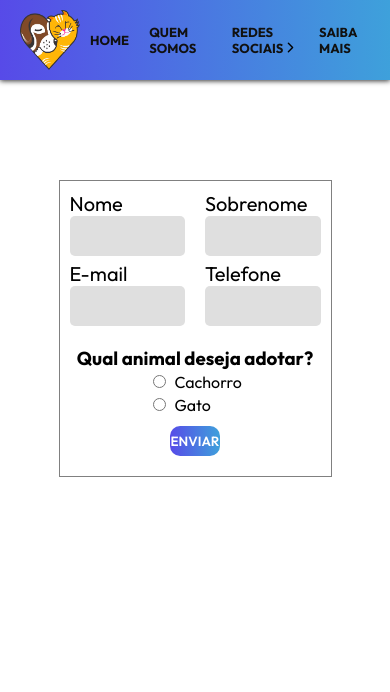
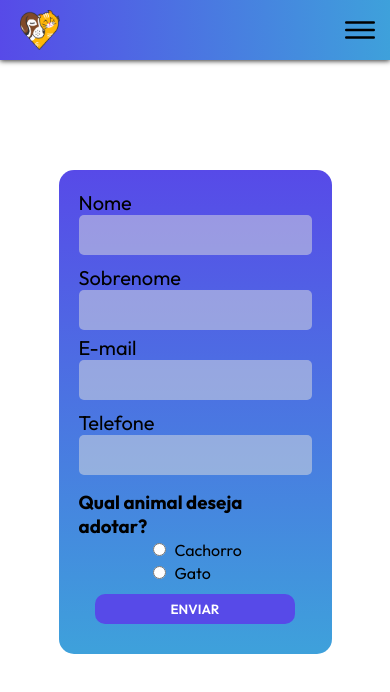
Before and after one commit to JohnatanBarbosa/Formulario_de_adocao.github.io, a plain HTML site: page index.html in a window 390 px wide. Drawn offline with nearby package versions, Linux system fonts and the light colour scheme; a web font is replaced by a local one.

Commit message:
ultimas alterações e adição do mobile first

```diff
--- a/CSS/style.css
+++ b/CSS/style.css
@@ -20,6 +20,15 @@ header .logo{
   width: 60px;
   height: 60px;
   margin-left: 10px;
+}
+header .btn-menu{
+  display: none;
+  width: 40px;
+  height: 40px;
+  background: url(/assets/menu.svg);
+  background-size: cover;
+  background-repeat: no-repeat;
+
 }
 
 header .box-menu{
@@ -80,9 +89,10 @@ header .box-menu .outline.active{
 .form-box{
   position: relative;
   width: 70%;
-  margin: 100px auto;
-  padding: 10px;
-  border: 1px solid grey;
+  margin: 110px auto;
+  padding: 20px;
+  background: linear-gradient(180deg, #574ae8 0%, #3ea1db 100%);
+  border-radius: 15px;
 
 }
 .form-box.clicado{
@@ -113,11 +123,13 @@ header .box-menu .outline.active{
 .form-box .contact input{
   width: 100%;
   height: 40px;
+  padding: 10px;
   font-size: 20px;
   border: none;
   border-radius: 5px;
   background-color: rgb(223, 223, 223);
   outline: none;
+  opacity: 0.5;
 }
 /* Email e Telefone */
 .form-box .contact-2{
@@ -144,7 +156,9 @@ header .box-menu .outline.active{
 .form-box .contact-2 input{
   width: 100%;
   height: 40px;
+  padding: 10px;
   font-size: 20px;
+  opacity: 0.5;
   outline: none;
   border: none;
   border-radius: 5px;
@@ -173,6 +187,7 @@ header .box-menu .outline.active{
 }
 .select-animal .input-2 input{
   margin: 5px;
+  cursor: pointer;
 }
 
 /* Select cachorro ou gato */
@@ -190,6 +205,8 @@ header .box-menu .outline.active{
 }
 
 /* Tamanho do animal */
+
+/* Cachorro */
 .tamanho-cachorro{
   display: none;
   justify-content: center;
@@ -211,11 +228,14 @@ header .box-menu .outline.active{
 }
 .tamanho-cachorro input{
   margin: 5px;
+  cursor: pointer;
 }
 .tamanho-cachorro.box{
   display: flex;
 }
 
+
+/* Gato */
 
 .tamanho-gato{
   display: none;
@@ -224,9 +244,11 @@ header .box-menu .outline.active{
   flex-direction: column;
   margin-top: 10px;
   width: 100%;
+
 }
 .tamanho-gato input{
   margin: 5px;
+  cursor: pointer;
 }
 .tamanho-gato .tamanho-imagem{
   width: 100px;
@@ -248,21 +270,25 @@ header .box-menu .outline.active{
 .botao{
   display: block;
   border: none;
-  width: 20%;
+  width: 200px;
   height: 30px;
   text-transform: uppercase;
   font-family: 'Outfit';
   font-weight: 600;
   margin: 10px auto;
   border-radius: 10px;
-  background: linear-gradient(88.27deg, #574ae8 0%, #3ea1db 100%);
+  background-color: #574ae8;
   color: #fff;
+  transition: 0.2s linear;
 
 }
 .botao:hover{
-  background: linear-gradient(88.27deg, #463aca 0%, #3383b1 100%);
   cursor: pointer;
+  background-color: #3ea1db;
+  letter-spacing: 1px;
+
 }
+
 
 /* Mensagem final */
 
--- a/index.html
+++ b/index.html
@@ -5,13 +5,14 @@
   <meta http-equiv="X-UA-Compatible" content="IE=edge">
   <meta name="viewport" content="width=device-width, initial-scale=1.0">
   <link rel="stylesheet" href="./CSS/style.css">
-  <link rel="stylesheet" href="./CSS/mobile.css">
+  <link rel="stylesheet" href="./mobile/mobile.css">
   <title>Formulário de adoção</title>
 </head>
 <body>
   <!-- Menu de navegação -->
   <header>
     <img class="logo" src="./assets/logo.png" alt="Logo do site">
+    <div onclick="ativarMenu()" class="btn-menu"></div>
     <ul class="box-menu">
       <li><a href="#">Home</a></li>
       <li><a href="#">Quem somos</a></li>
@@ -116,5 +117,6 @@
 
   <script type="module" src="https://unpkg.com/ionicons@5.5.2/dist/ionicons/ionicons.esm.js"></script>
   <script src="script.js"></script>
+  <script src="./mobile/script.js"></script>
 </body>
 </html>
--- /dev/null
+++ b/mobile/mobile.css
@@ -0,0 +1,87 @@
+/* Menu de navegação */
+@media (max-width: 600px) {
+  header .logo {
+    width: 40px;
+    height: 40px;
+    margin-left: 10px;
+  }
+  header .box-menu {
+    position: absolute;
+    display: flex;
+    flex-direction: column;
+    width: 0;
+    height: calc(100vh - 60px);
+    top: 60px;
+    visibility: hidden;
+    overflow-x: hidden;
+    right: 0;
+    z-index: 999;
+    background-color: #458bdf;
+    transition: 0.3s linear;
+  }
+
+  header .box-menu.active {
+    position: absolute;
+    display: flex;
+    flex-direction: column;
+    width: 50%;
+    top: 60px;
+    overflow-x: hidden;
+    visibility: visible;
+    height: calc(100vh - 60px);
+    z-index: 999;
+    right: 0;
+    background-color: #458bdf;
+  }
+  header .box-menu .sociais {
+    position: relative;
+    background-color: rgba(0, 0, 0, 0);
+    border-radius: 00;
+  }
+  header .btn-menu {
+    display: block;
+    cursor: pointer;
+  }
+  header .btn-menu.active {
+    width: 40px;
+    height: 40px;
+    background: url(/assets/close.svg);
+    background-size: cover;
+    background-repeat: no-repeat;
+  }
+
+  .form-box .contact {
+    height: 140px;
+  }
+  .form-box .contact .input {
+    padding-right: 0;
+    width: 100%;
+  }
+  .form-box .contact .input-2 {
+    width: 100%;
+    position: inherit;
+    display: block;
+    left: 0;
+    top: 75px;
+    padding-left: 0;
+  }
+  .form-box .contact-2 {
+    margin-top: 5px;
+    height: 140px;
+  }
+  .form-box .contact-2 .input {
+    padding-right: 0;
+    width: 100%;
+  }
+  .form-box .contact-2 .input-2 {
+    width: 100%;
+    position: inherit;
+    display: block;
+    left: 0;
+    top: 75px;
+    padding-left: 0;
+  }
+}
+
+@media (max-width: 400px) {
+}
--- /dev/null
+++ b/mobile/script.js
@@ -0,0 +1,10 @@
+function ativarMenu(){
+  let btnMenu = document.querySelector('.btn-menu')
+  let menu = document.querySelector('.box-menu')
+  let mostrarRedes = document.querySelector('.sociais')
+  let rotate = document.querySelector('.outline')
+  rotate.classList.remove('active')
+  mostrarRedes.classList.remove('active')
+  menu.classList.toggle('active')
+  btnMenu.classList.toggle('active')
+}
```
Also changed, not shown: CSS/mobile.css (deleted), assets/close.svg (added), assets/menu.svg (added).
